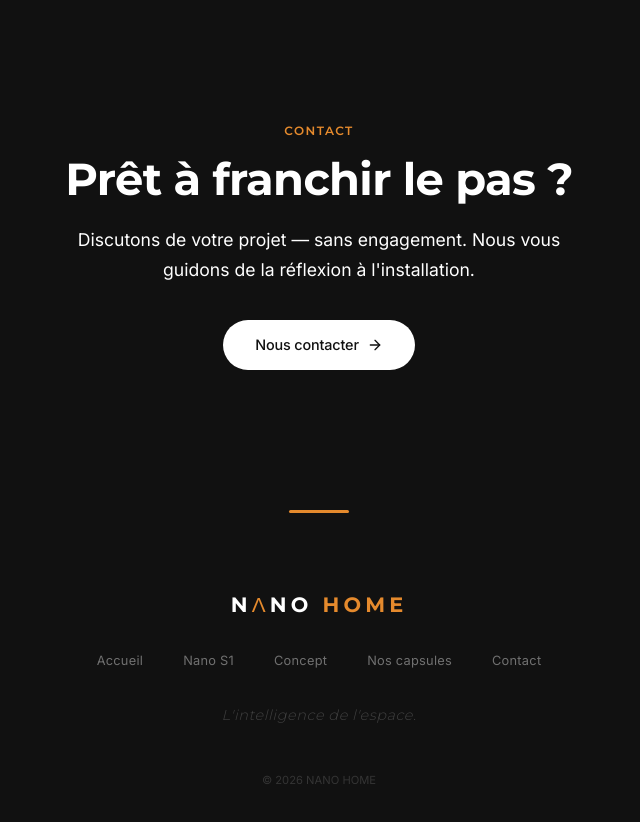
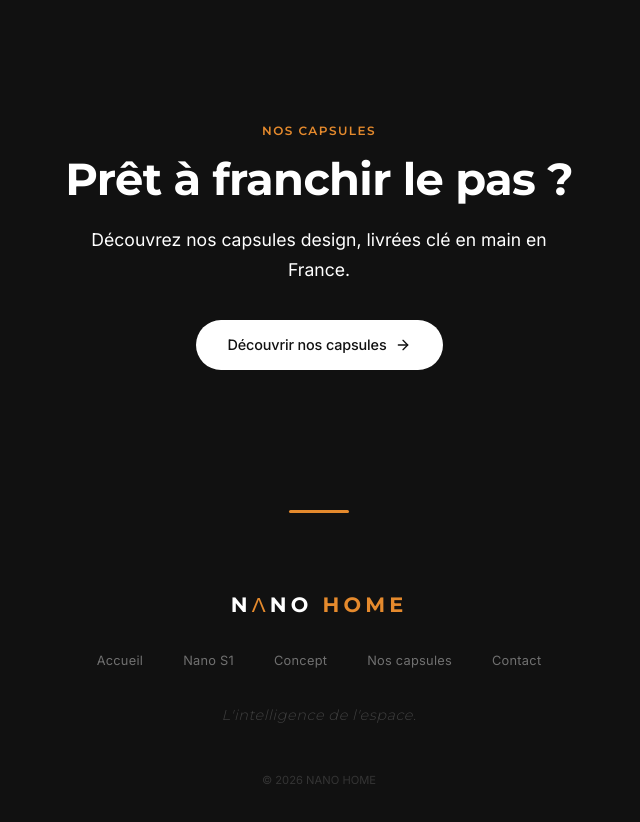
Before and after one commit to MyNanoHome/nanohome.fr, a Next.js app: page / in a window 1280 px wide. Shown: the part 3060-3882 px from the top of the page, without its empty margins (321-961 px from the left). Built offline with nearby package versions, Linux system fonts and the light colour scheme.

Commit message:
fix: home cta - 'découvrir nos capsules' instead of 'nous contacter'

```diff
--- a/app/page.js
+++ b/app/page.js
@@ -154,15 +154,14 @@ export default function HomePage() {
       ============================== */}
       <section className="cta-section section-dark">
         <div className="container" style={{ textAlign: 'center' }}>
-          <span className="section-label reveal">Contact</span>
+          <span className="section-label reveal">Nos capsules</span>
           <h2 className="reveal reveal-delay-1">Prêt à franchir le pas ?</h2>
           <p className="reveal reveal-delay-2">
-            Discutons de votre projet — sans engagement. Nous vous guidons
-            de la réflexion à l&apos;installation.
+            Découvrez nos capsules design, livrées clé en main en France.
           </p>
           <div className="reveal reveal-delay-3">
-            <a href="/contact" className="btn btn-white">
-              Nous contacter
+            <a href="/produit" className="btn btn-white">
+              Découvrir nos capsules
               <svg width="16" height="16" viewBox="0 0 24 24" fill="none" stroke="currentColor" strokeWidth="2" strokeLinecap="round" strokeLinejoin="round" style={{ marginTop: 1 }}>
                 <path d="M5 12h14"/>
                 <path d="M12 5l7 7-7 7"/>
```
